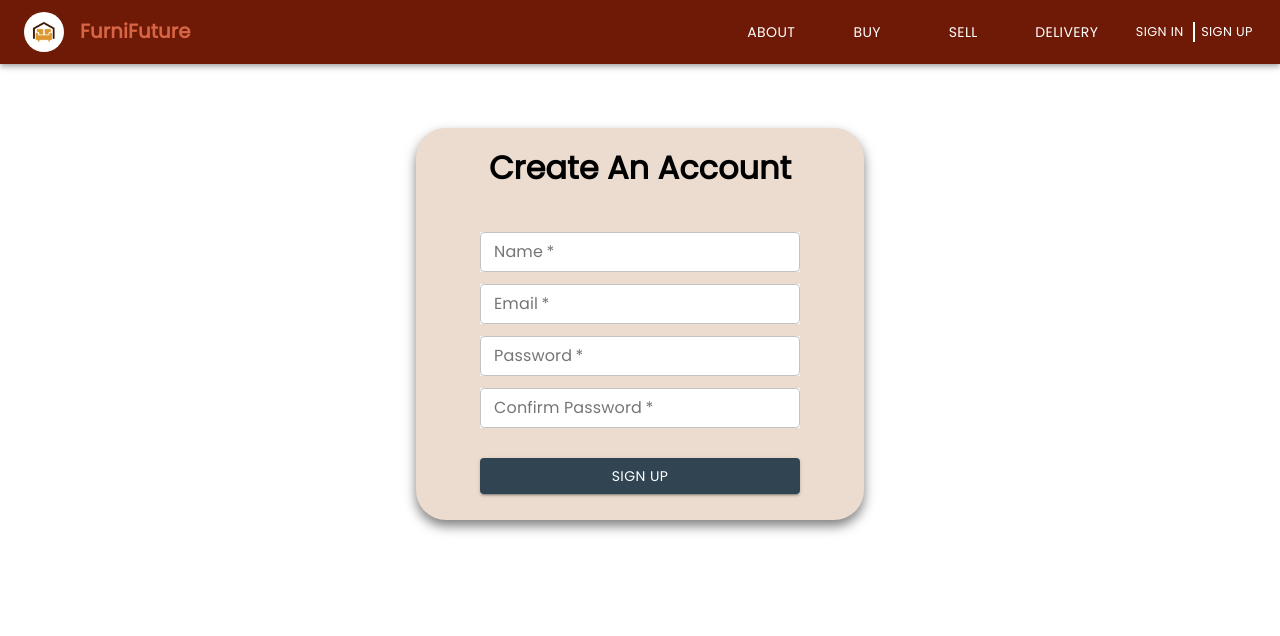
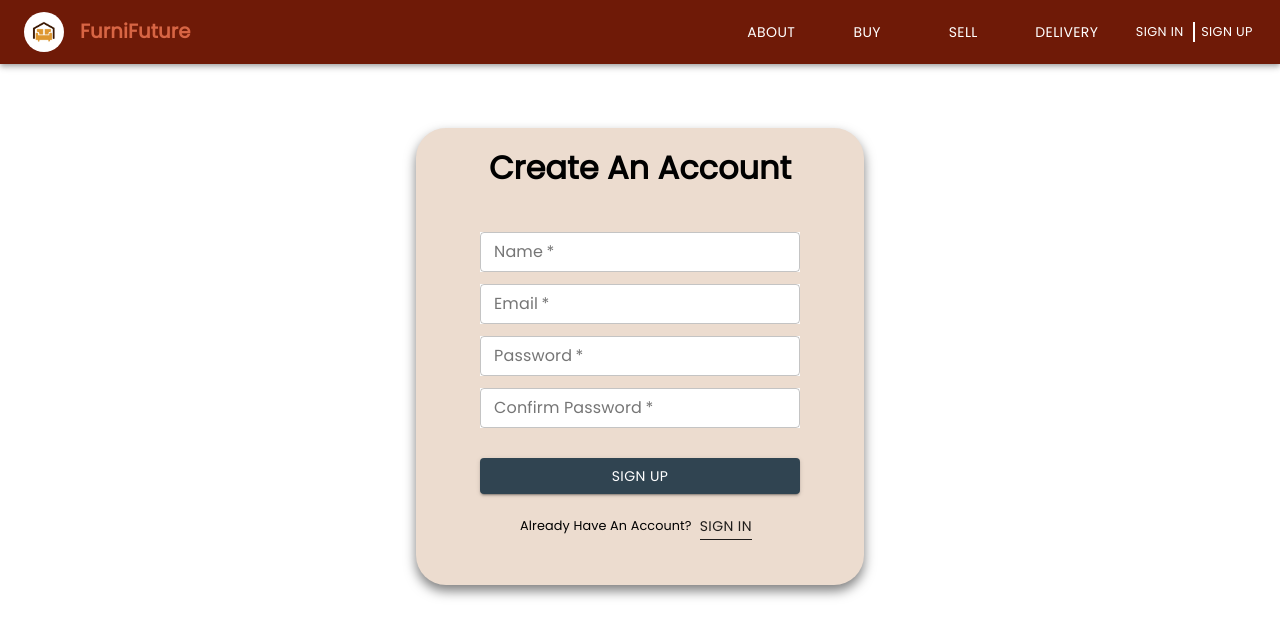
Before and after one commit to AhmadNourelddine/furnifuture, a React (Create React App) app: page /signup in a window 1280 px wide. Shown: the top 636 px of the page. Built offline with nearby package versions, Linux system fonts and the light colour scheme.

Commit message:
"already have an account ?"

```diff
--- a/src/pages/Signup/index.js
+++ b/src/pages/Signup/index.js
@@ -1,13 +1,14 @@
 
 import * as React from 'react';
 import "../../css/signup/signup.css";
-import { useNavigate } from "react-router-dom";
+import { Link, useNavigate } from "react-router-dom";
 import {useState, useEffect} from 'react';
 import TextField from "@material-ui/core/TextField";
 import Button from "@material-ui/core/button";
 import Box from "@material-ui/core/box";
 import axios from 'axios';
 import ToastSuccess from '../../components/toast/toast-success';
+import { Typography } from '@mui/material';
 
 
 const SignUp = ()=> {
@@ -71,6 +72,15 @@ const SignUp = ()=> {
     onChange = {e=>setCpassword(e.target.value)}/>
 
     <Button type="submit" variant="contained" id="signup-btn" fullWidth>Sign Up</Button>
+
+
+    <Typography className='sign-in-page-sign-up-link'>
+      Already Have An Account?
+      <Button component={Link} to="/login">
+        <p style={{borderBottom:'solid 0.5px'}}>Sign In</p>
+      </Button>
+    </Typography>
+
     </Box>
 
     </Box>
```
